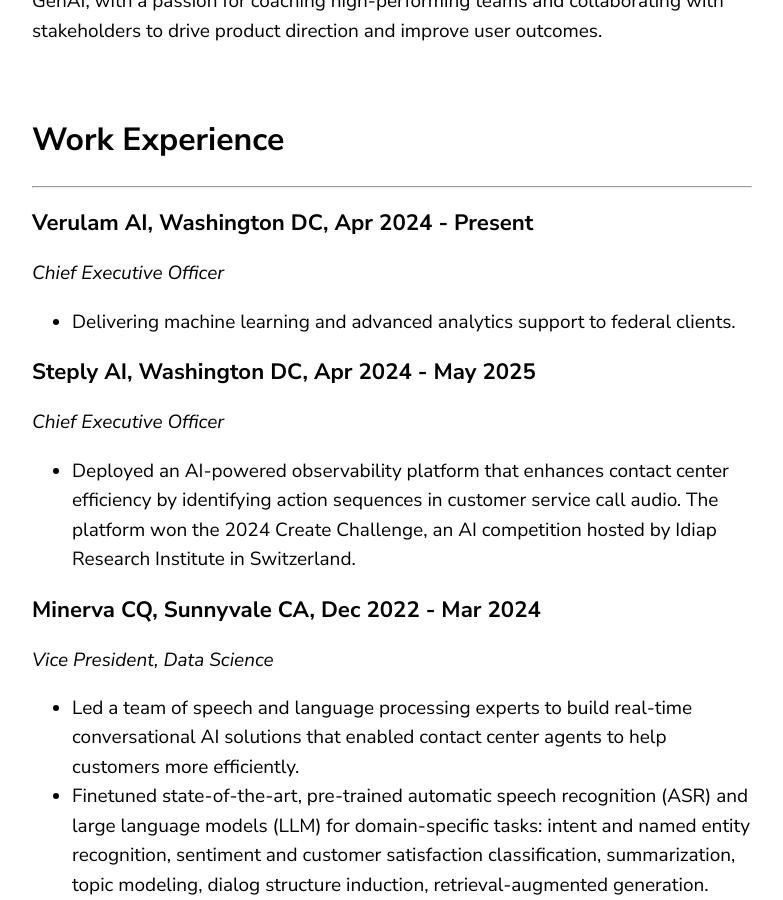
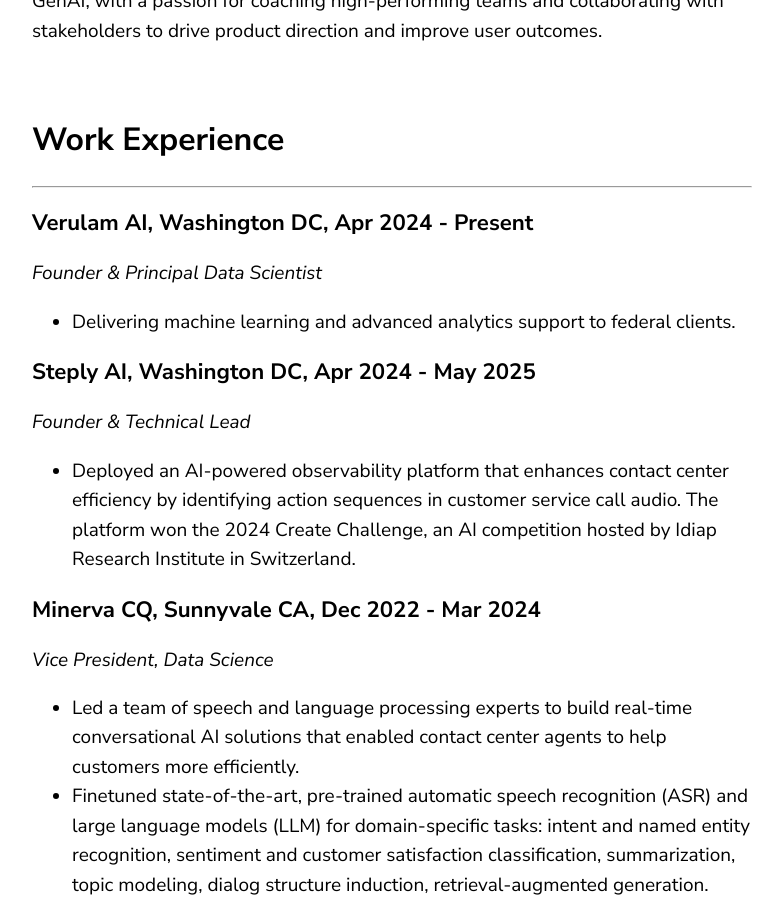
Before and after one commit to phoebetwong/phoebetwong.github.io, a Jekyll site: the page built from resume.md, in a window 1280 px wide and 900 px high, scrolled down 746 px. Shown: the whole window, without its empty margins (68-851 px from the left). Built offline with Jekyll 4.4.1, drawn with Linux system fonts in a browser that asks for light colours; a script that is not in the unit is left out.

Commit message:
apr2026 update v2

```diff
--- a/about.html
+++ b/about.html
@@ -11,9 +11,9 @@
 		<br><br>
 		Before that, I was the Data Science VP at <a href="https://www.minervacq.com/" target="_blank">Minerva CQ</a>. I led a team of speech and language processing experts to build real-time conversational AI solutions that enabled contact center agents to help customers more efficiently.
 		<br><br>
-		Before that, I was Director, Data Science at <a href="https://www.ey.com/en_gl/strategy/about-ey-parthenon" target="_blank">EY-Parthenon</a>, where I completed a NASA SBIR Phase II contract to develop real-time geomagnetically induced currents forecasting capabilities with Deep Learning techniques, which aimed to mitigate risks that extreme geomagnetic storms posed to electric power systems. In Oct 2022, I gave a talk on this project at the <a href="https://www.aielectricpower.com/" target="_blank">EPRI AI & Electric Power Summit</a> (my presentation is posted <a href="https://www.linkedin.com/feed/update/urn:li:activity:6985728300673368065/" target="_blank">here</a>).
+		And before that, I was Director, Data Science at <a href="https://www.ey.com/en_gl/strategy/about-ey-parthenon" target="_blank">EY-Parthenon</a>, where I completed a NASA SBIR Phase II contract to develop real-time geomagnetically induced currents forecasting capabilities with Deep Learning techniques, which aimed to mitigate risks that extreme geomagnetic storms posed to electric power systems. In Oct 2022, I gave a talk on this project at the <a href="https://www.aielectricpower.com/" target="_blank">EPRI AI & Electric Power Summit</a> (my presentation is posted <a href="https://www.linkedin.com/feed/update/urn:li:activity:6985728300673368065/" target="_blank">here</a>).
 		<br><br>
-		And before that, I was Senior Director of Data Science & Analytics at the <a href="https://www.voterparticipation.org/" target="_blank">Voter Participation Center</a>. I developed and managed data science and analytics projects to optimize the results of VPC's large-scale voter registration and turnout programs, with the goal of increasing civic participation of historically underrepresented groups in the U.S. In the 2020 cycle, VPC's programs sent out 360 million pieces of direct mail, which generated 1.6 million voter registrations and close to 5 million vote-by-mail applications in battleground states.
+		From 2020 to 2021, I was Senior Director of Data Science & Analytics at the <a href="https://www.voterparticipation.org/" target="_blank">Voter Participation Center</a>. I developed and managed data science and analytics projects to optimize the results of VPC's large-scale voter registration and turnout programs, with the goal of increasing civic participation of historically underrepresented groups in the U.S. In the 2020 cycle, VPC's programs sent out 360 million pieces of direct mail, which generated 1.6 million voter registrations and close to 5 million vote-by-mail applications in battleground states.
 		<br><br>
 		From 2017 to 2019, I built and ran a nonprofit called <a href="https://equalcitizens.us/" target="_blank">Equal Citizens</a> with <a href="https://en.wikipedia.org/wiki/Lawrence_Lessig" target="_blank">Prof. Lawrence Lessig</a> at Harvard Law School.
 		Equal Citizens advances democracy reform in the U.S. through a variety of projects, including election reform litigations, grassroot mobilization,
--- a/index.html
+++ b/index.html
@@ -13,7 +13,7 @@
 		<br><br>
 		And before that, I was Director, Data Science at <a href="https://www.ey.com/en_gl/strategy/about-ey-parthenon" target="_blank">EY-Parthenon</a>, where I completed a NASA SBIR Phase II contract to develop real-time geomagnetically induced currents forecasting capabilities with Deep Learning techniques, which aimed to mitigate risks that extreme geomagnetic storms posed to electric power systems. In Oct 2022, I gave a talk on this project at the <a href="https://www.aielectricpower.com/" target="_blank">EPRI AI & Electric Power Summit</a> (my presentation is posted <a href="https://www.linkedin.com/feed/update/urn:li:activity:6985728300673368065/" target="_blank">here</a>).
 		<br><br>
-		And before that, I was Senior Director of Data Science & Analytics at the <a href="https://www.voterparticipation.org/" target="_blank">Voter Participation Center</a>. I developed and managed data science and analytics projects to optimize the results of VPC's large-scale voter registration and turnout programs, with the goal of increasing civic participation of historically underrepresented groups in the U.S. In the 2020 cycle, VPC's programs sent out 360 million pieces of direct mail, which generated 1.6 million voter registrations and close to 5 million vote-by-mail applications in battleground states.
+		From 2020 to 2021, I was Senior Director of Data Science & Analytics at the <a href="https://www.voterparticipation.org/" target="_blank">Voter Participation Center</a>. I developed and managed data science and analytics projects to optimize the results of VPC's large-scale voter registration and turnout programs, with the goal of increasing civic participation of historically underrepresented groups in the U.S. In the 2020 cycle, VPC's programs sent out 360 million pieces of direct mail, which generated 1.6 million voter registrations and close to 5 million vote-by-mail applications in battleground states.
 		<br><br>
 		From 2017 to 2019, I built and ran a nonprofit called <a href="https://equalcitizens.us/" target="_blank">Equal Citizens</a> with <a href="https://en.wikipedia.org/wiki/Lawrence_Lessig" target="_blank">Prof. Lawrence Lessig</a> at Harvard Law School.
 		Equal Citizens advances democracy reform in the U.S. through a variety of projects, including election reform litigations, grassroot mobilization,
--- a/resume.md
+++ b/resume.md
@@ -12,12 +12,12 @@
 ## Work Experience
 ---
 ### Verulam AI, Washington DC, Apr 2024 - Present
-*Chief Executive Officer*<br>
+*Founder & Principal Data Scientist*<br>
 - Delivering machine learning and advanced analytics support to federal clients.
 <br>
 
 ### Steply AI, Washington DC, Apr 2024 - May 2025
-*Chief Executive Officer*<br>
+*Founder & Technical Lead*<br>
 - Deployed an AI-powered observability platform that enhances contact center efficiency by identifying action sequences in customer service call audio. The platform won the 2024 Create Challenge, an AI competition hosted by Idiap Research Institute in Switzerland.
 <br>
 
```
